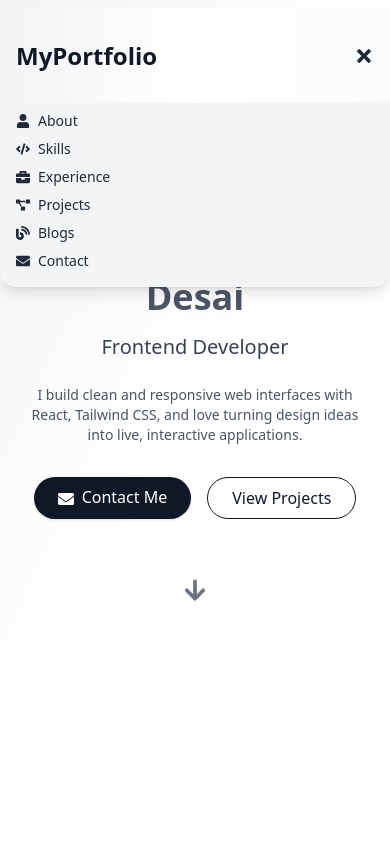
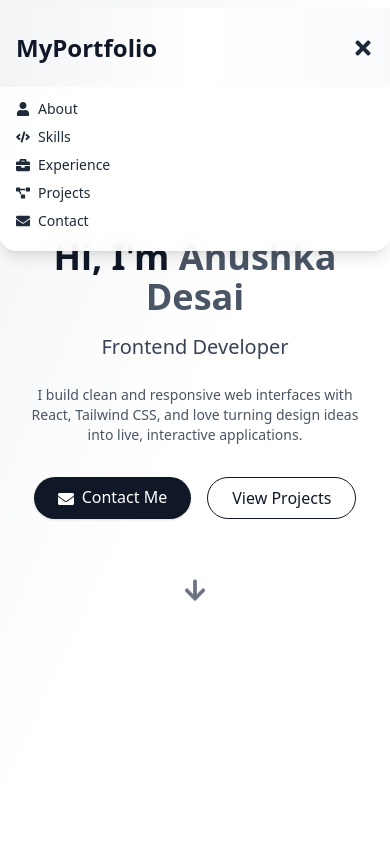
Before and after one commit to 11anushkadesai/portfolio, a React (Vite) app: page / in a window 390 px wide. Both pictures are taken after a click on the button 364 px from the left and 55 px from the top of the page. Shown: the top 844 px of the page. Built offline with nearby package versions, Linux system fonts and the light colour scheme.

Commit message:
Responsive Navbar

```diff
--- a/src/Component/Navbar.jsx
+++ b/src/Component/Navbar.jsx
@@ -9,12 +9,21 @@ function Navbar() {
   const [isScrolled, setIsScrolled] = useState(false);
   const [isMenuOpen, setIsMenuOpen] = useState(false);
 
+  // Debounced scroll detection
   useEffect(() => {
+    let timeout;
     const handleScroll = () => {
-      setIsScrolled(window.scrollY > 10);
+      clearTimeout(timeout);
+      timeout = setTimeout(() => {
+        setIsScrolled(window.scrollY > 10);
+      }, 50);
     };
+
     window.addEventListener("scroll", handleScroll);
-    return () => window.removeEventListener("scroll", handleScroll);
+    return () => {
+      clearTimeout(timeout);
+      window.removeEventListener("scroll", handleScroll);
+    };
   }, []);
 
   const toggleMenu = () => setIsMenuOpen(!isMenuOpen);
@@ -22,7 +31,7 @@ function Navbar() {
   const scrollToSection = (id) => {
     const section = document.getElementById(id);
     if (section) {
-      section.scrollIntoView({ behavior: 'smooth' });
+      section.scrollIntoView({ behavior: 'smooth', block: 'start' });
       setIsMenuOpen(false); // close menu on mobile
     }
   };
@@ -30,17 +39,17 @@ function Navbar() {
   return (
     <div className={`
       fixed top-2 left-1/2 transform -translate-x-1/2 z-50
-      h-24 transition-all duration-500 ease-in-out
+      h-20 md:h-20 transition-all duration-300 ease-in-out
       ${isScrolled
-        ? 'bg-white/80 backdrop-blur-md rounded-full shadow-lg w-[90%] md:w-[60%]'
+        ? 'bg-white/80 backdrop-blur-md rounded-full shadow-lg w-[95%] sm:w-[90%] md:w-[70%] lg:w-[60%] xl:w-[50%]'
         : 'border-b border-gray-200 w-full bg-gradient-to-r from-gray-100 via-white to-gray-50'}
     `}>
       <div className={`
-        flex items-center h-full px-4 max-w-7xl mx-auto transition-all duration-500
+        flex items-center h-full px-4 sm:px-6 lg:px-8 max-w-7xl mx-auto transition-all duration-300
         ${isScrolled ? 'justify-start' : 'justify-between'}
       `}>
         <h1 className={`
-          font-bold text-gray-900 transition-all duration-500
+          font-bold text-gray-900 transition-all duration-300
           ${isScrolled ? 'text-lg ml-5' : 'text-2xl'}
         `}>
           MyPortfolio
@@ -48,7 +57,7 @@ function Navbar() {
 
         {/* Desktop Navigation */}
         <div className={`
-          hidden md:flex items-center ml-auto transition-all duration-500
+          hidden md:flex items-center ml-auto transition-all duration-300
           ${isScrolled ? 'gap-x-8 text-base m-10' : 'gap-x-6 text-xl ml-auto'}
           text-gray-800
         `}>
@@ -56,25 +65,23 @@ function Navbar() {
           <div onClick={() => scrollToSection('skills')} className="flex items-center gap-1 hover:text-gray-500 cursor-pointer"><FaCode /> {!isScrolled && <span>Skills</span>}</div>
           <div onClick={() => scrollToSection('experience')} className="flex items-center gap-1 hover:text-gray-500 cursor-pointer"><FaBriefcase /> {!isScrolled && <span>Experience</span>}</div>
           <div onClick={() => scrollToSection('project')} className="flex items-center gap-1 hover:text-gray-500 cursor-pointer"><FaProjectDiagram /> {!isScrolled && <span>Projects</span>}</div>
-
           <div onClick={() => scrollToSection('contact')} className="flex items-center gap-1 hover:text-gray-500 cursor-pointer"><FaEnvelope /> {!isScrolled && <span>Contact</span>}</div>
         </div>
 
-        {/* Mobile Menu Toggle */}
+        {/* Mobile Menu Toggle Button */}
         <button className="md:hidden ml-auto text-gray-800" onClick={toggleMenu}>
-          {isMenuOpen ? <FaTimes size={20} /> : <FaBars size={20} />}
+          {isMenuOpen ? <FaTimes size={22} /> : <FaBars size={22} />}
         </button>
       </div>
 
-      {/* Mobile Dropdown */}
+      {/* Mobile Dropdown Menu */}
       {isMenuOpen && (
-        <div className="md:hidden bg-gray-100 px-4 pb-4 pt-2 space-y-2 text-gray-800 rounded-b-2xl shadow-lg">
-          <div onClick={() => scrollToSection('about')} className="flex items-center gap-2 text-sm hover:text-gray-500 cursor-pointer"><FaUser /> About</div>
-          <div onClick={() => scrollToSection('skills')} className="flex items-center gap-2 text-sm hover:text-gray-500 cursor-pointer"><FaCode /> Skills</div>
-          <div onClick={() => scrollToSection('experience')} className="flex items-center gap-2 text-sm hover:text-gray-500 cursor-pointer"><FaBriefcase /> Experience</div>
-          <div onClick={() => scrollToSection('project')} className="flex items-center gap-2 text-sm hover:text-gray-500 cursor-pointer"><FaProjectDiagram /> Projects</div>
-          <div onClick={() => scrollToSection('blogs')} className="flex items-center gap-2 text-sm hover:text-gray-500 cursor-pointer"><FaBlog /> Blogs</div>
-          <div onClick={() => scrollToSection('contact')} className="flex items-center gap-2 text-sm hover:text-gray-500 cursor-pointer"><FaEnvelope /> Contact</div>
+        <div className="md:hidden bg-white/90 backdrop-blur px-4 pb-4 pt-2 text-gray-800 rounded-b-2xl shadow-lg transition-all duration-300">
+          <div onClick={() => scrollToSection('about')} className="flex items-center gap-2 text-sm hover:text-gray-500 cursor-pointer py-1"><FaUser /> About</div>
+          <div onClick={() => scrollToSection('skills')} className="flex items-center gap-2 text-sm hover:text-gray-500 cursor-pointer py-1"><FaCode /> Skills</div>
+          <div onClick={() => scrollToSection('experience')} className="flex items-center gap-2 text-sm hover:text-gray-500 cursor-pointer py-1"><FaBriefcase /> Experience</div>
+          <div onClick={() => scrollToSection('project')} className="flex items-center gap-2 text-sm hover:text-gray-500 cursor-pointer py-1"><FaProjectDiagram /> Projects</div>
+          <div onClick={() => scrollToSection('contact')} className="flex items-center gap-2 text-sm hover:text-gray-500 cursor-pointer py-1"><FaEnvelope /> Contact</div>
         </div>
       )}
     </div>
```
